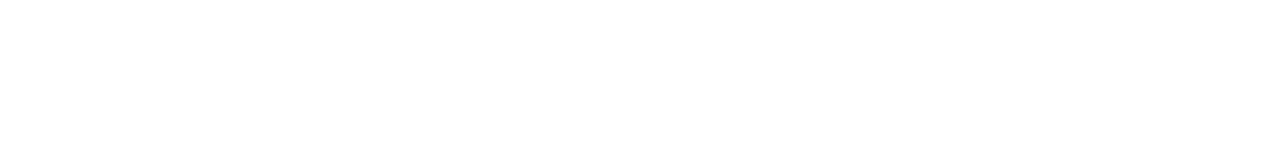
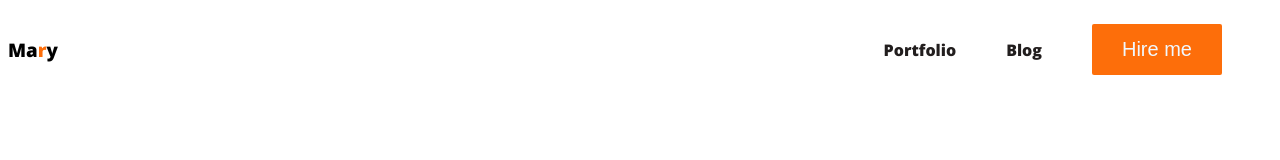
Before and after one commit to nayembdd2/webdavolopar-portfolio, a plain HTML site: page index.html in a window 1280 px wide. Drawn offline with nearby package versions, Linux system fonts and the light colour scheme.

Commit message:
first commit

```diff
--- a/index.html
+++ b/index.html
@@ -3,11 +3,23 @@
 <head>
     <meta charset="UTF-8">
     <meta name="viewport" content="width=device-width, initial-scale=1.0">
-    <title>Docwebdavolopar-portfolioument</title>
+    <title>webdavolopar-portfolioument</title>
+    <link rel="preconnect" href="https://fonts.googleapis.com">
+<link rel="preconnect" href="https://fonts.gstatic.com" crossorigin>
+<link href="https://fonts.googleapis.com/css2?family=Open+Sans:wght@800&display=swap" rel="stylesheet">
     <link rel="stylesheet" href="style.css">
 </head>
 <body>
-    <header></header>
+    <header>
+        <nav>
+            <h3 class="web-title">Ma<span class="mary-name">r</span>y</h3>
+            <ul>
+                <li><a href="">Portfolio</a></li>
+                <li><a href="">Blog</a></li>
+                <li><button class="button-title">Hire me</button></li>
+            </ul>
+        </nav>
+    </header>
     <main></main>
     <footer></footer>
 </body>
--- a/style.css
+++ b/style.css
@@ -0,0 +1,41 @@
+/* cmmon shared style*/
+body{
+    font-family: 'Open Sans', sans-serif;
+}
+/*nav related style*/
+nav{
+    display: flex;
+    justify-content: space-between;
+    align-items:center;
+
+}
+.web title{
+    font-size: 45px;
+    font-weight: 800;
+    color: black;
+
+}
+.mary-name{
+    color:#FD6E0A;
+}
+nav > ul{
+    display: flex;
+    align-items: center;
+}
+nav li {
+    list-style: none;
+    margin-right: 50px;
+
+}
+nav a{
+    text-decoration: none;
+    color: rgb(34, 30, 30);
+}
+.button-title{
+    border-radius: 2px;
+    background-color: #FD6E0A;
+    padding: 14px 30px;
+    border: 0;
+    color: aliceblue;
+    font-size: 20px;
+}
```
